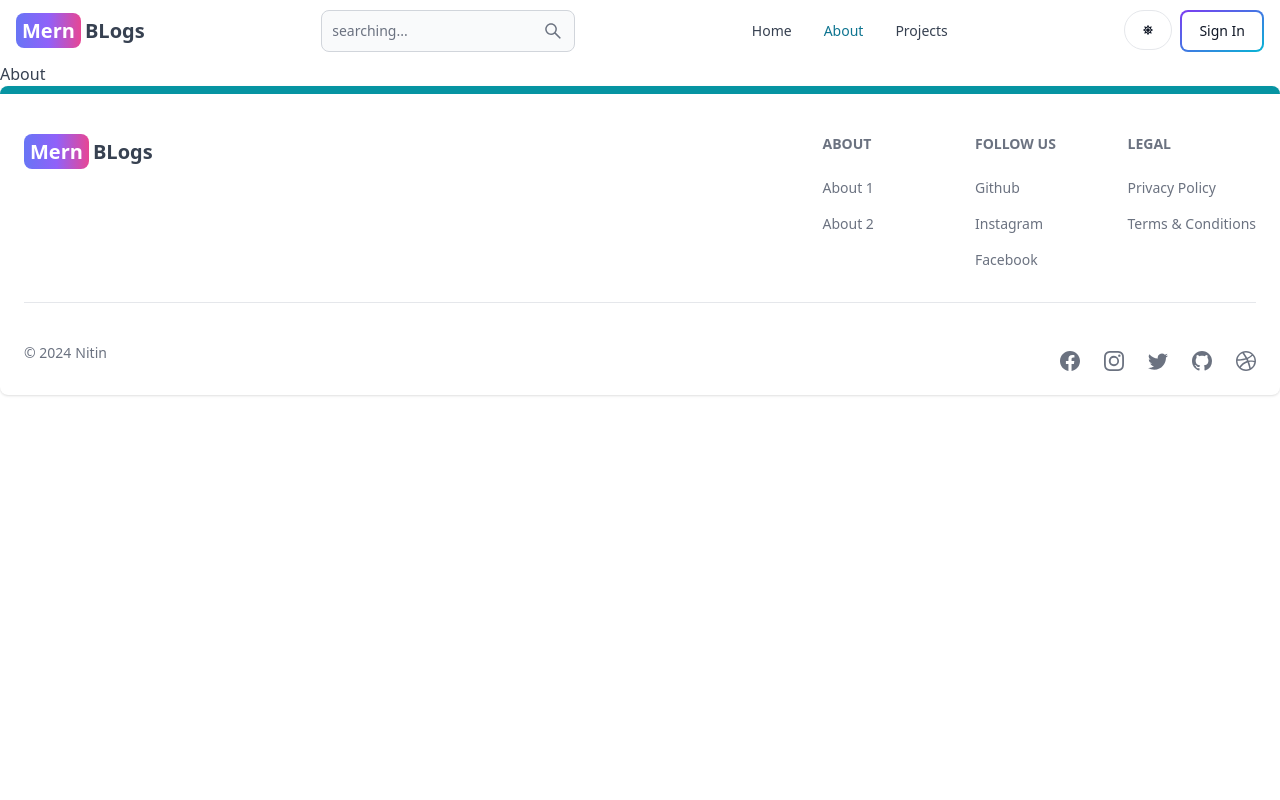
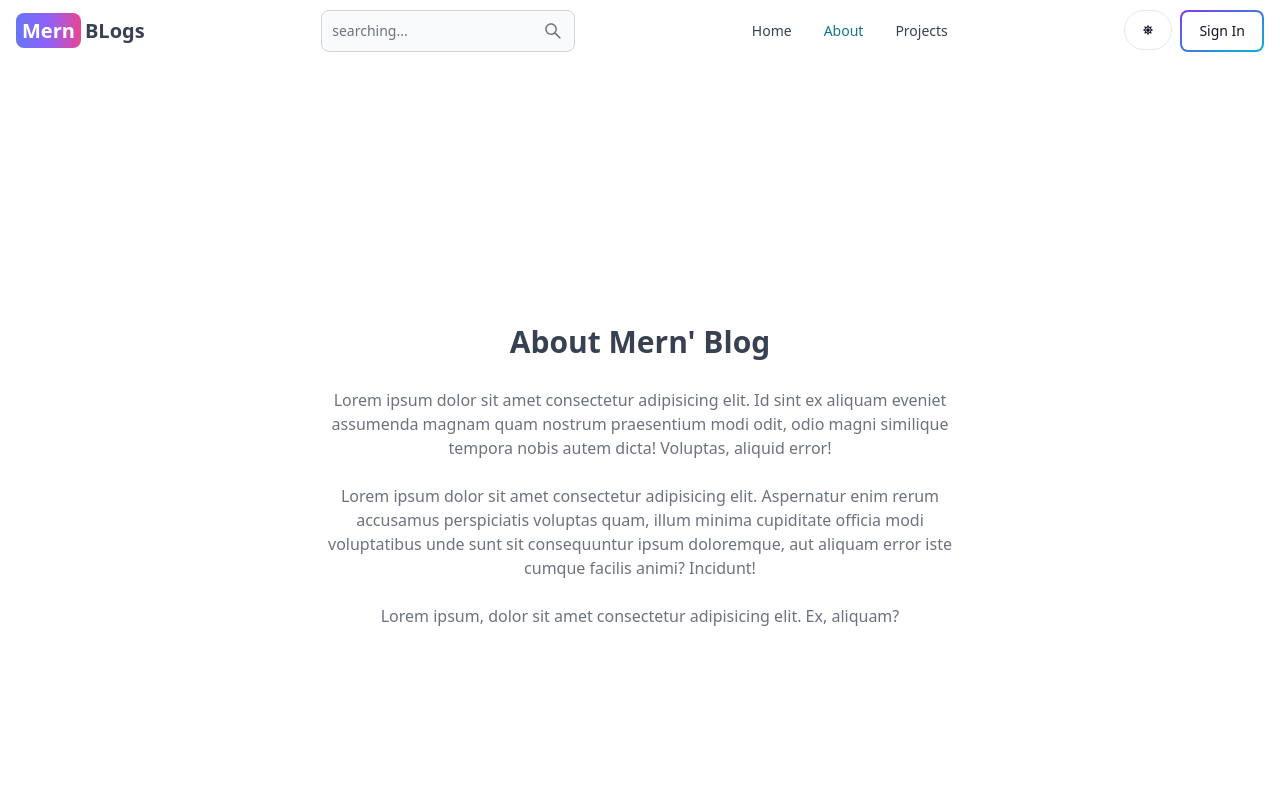
Before and after one commit to nitindahiya-dev/mern-blog, a React (Vite) app in the folder client/: page /about in a window 1280 px wide. Shown: the top 800 px of the page. Built offline with nearby package versions, Linux system fonts and the light colour scheme; no server answers.

Commit message:
add other pages

```diff
--- a/client/src/components/Header.jsx
+++ b/client/src/components/Header.jsx
@@ -84,7 +84,7 @@
           </Link>
         </Navbar.Link>
         <Navbar.Link active={path === "/projects"} as={'div'} >
-          <Link to='/projcts'>
+          <Link to='/projects'>
             Projects
           </Link>
         </Navbar.Link>
--- a/client/src/pages/About.jsx
+++ b/client/src/pages/About.jsx
@@ -1,7 +1,26 @@
-
-
 export default function About() {
   return (
-    <div>About</div>
-  )
+    <div className='min-h-screen flex items-center justify-center'>
+      <div className='max-w-2xl mx-auto p-3 text-center'>
+        <div>
+          <h1 className='text-3xl font font-semibold text-center my-7'>
+            About Mern' Blog
+          </h1>
+          <div className='text-md text-gray-500 flex flex-col gap-6'>
+            <p>
+              Lorem ipsum dolor sit amet consectetur adipisicing elit. Id sint ex aliquam eveniet assumenda magnam quam nostrum praesentium modi odit, odio magni similique tempora nobis autem dicta! Voluptas, aliquid error!
+            </p>
+
+            <p>
+              Lorem ipsum dolor sit amet consectetur adipisicing elit. Aspernatur enim rerum accusamus perspiciatis voluptas quam, illum minima cupiditate officia modi voluptatibus unde sunt sit consequuntur ipsum doloremque, aut aliquam error iste cumque facilis animi? Incidunt!
+            </p>
+
+            <p>
+              Lorem ipsum, dolor sit amet consectetur adipisicing elit. Ex, aliquam?
+            </p>
+          </div>
+        </div>
+      </div>
+    </div>
+  );
 }
--- a/client/src/pages/Home.jsx
+++ b/client/src/pages/Home.jsx
@@ -1,7 +1,56 @@
-
+import { Link } from 'react-router-dom';
+import CallToAction from '../components/CallToAction';
+import { useEffect, useState } from 'react';
+import PostCard from '../components/PostCard';
 
 export default function Home() {
+  const [posts, setPosts] = useState([]);
+
+  useEffect(() => {
+    const fetchPosts = async () => {
+      const res = await fetch('/api/post/getPosts');
+      const data = await res.json();
+      setPosts(data.posts);
+    };
+    fetchPosts();
+  }, []);
   return (
-    <div>Home</div>
-  )
+    <div>
+      <div className='flex flex-col gap-6 p-28 px-3 max-w-6xl mx-auto '>
+        <h1 className='text-3xl font-bold lg:text-6xl'>Welcome to my Blog</h1>
+        <p className='text-gray-500 text-xs sm:text-sm'>
+          Here you'll find a variety of articles and tutorials on topics such as
+          web development, software engineering, and programming languages.
+        </p>
+        <Link
+          to='/search'
+          className='text-xs sm:text-sm text-teal-500 font-bold hover:underline'
+        >
+          View all posts
+        </Link>
+      </div>
+      <div className='p-3 bg-amber-100 dark:bg-slate-700'>
+        <CallToAction />
+      </div>
+
+      <div className='max-w-6xl mx-auto p-3 flex flex-col gap-8 py-7'>
+        {posts && posts.length > 0 && (
+          <div className='flex flex-col gap-6'>
+            <h2 className='text-2xl font-semibold text-center'>Recent Posts</h2>
+            <div className='flex flex-wrap gap-4'>
+              {posts.map((post) => (
+                <PostCard key={post._id} post={post} />
+              ))}
+            </div>
+            <Link
+              to={'/search'}
+              className='text-lg text-teal-500 hover:underline text-center'
+            >
+              View all posts
+            </Link>
+          </div>
+        )}
+      </div>
+    </div>
+  );
 }
--- a/client/src/pages/Projects.jsx
+++ b/client/src/pages/Projects.jsx
@@ -1,7 +1,11 @@
-
+import CallToAction from '../components/CallToAction';
 
 export default function Projects() {
   return (
-    <div>Projects</div>
+    <div className='min-h-screen max-w-2xl mx-auto flex justify-center items-center flex-col gap-6 p-3'>
+      <h1 className='text-3xl font-semibold'>Pojects</h1>
+      <p className='text-md text-gray-500'>Build fun and engaging projects while learning HTML, CSS, and JavaScript!</p>
+      <CallToAction />
+    </div>
   )
 }
```
